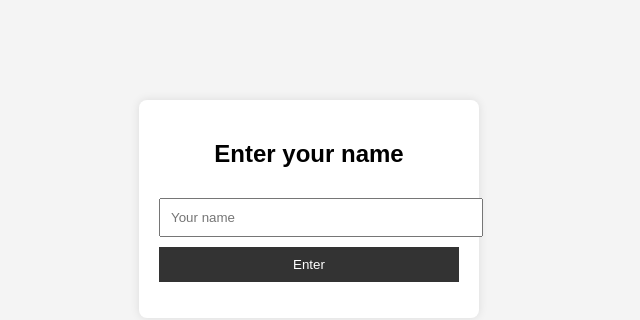
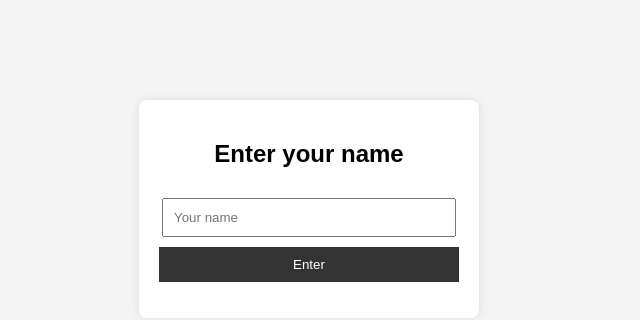
Before and after one commit to StroopieD/dillon-journal, a plain HTML site: page index.html in a window 1280 px wide. Shown: the full height of the page, 331-971 px from the left. Drawn offline with Linux system fonts and the light colour scheme.

Commit message:
Width change saam Team

```diff
--- a/index.html
+++ b/index.html
@@ -10,7 +10,7 @@
       box-shadow: 0 0 10px rgba(0,0,0,0.1);
       text-align: center;
     }
-    input { width: 100%; padding: 10px; margin: 10px 0; }
+    input { width:90%; padding: 10px; margin: 10px 0; }
     button { width: 100%; padding: 10px; background: #333; color: white; border: none; }
     .error { color: red; margin-top: 10px; }
   </style>
```
